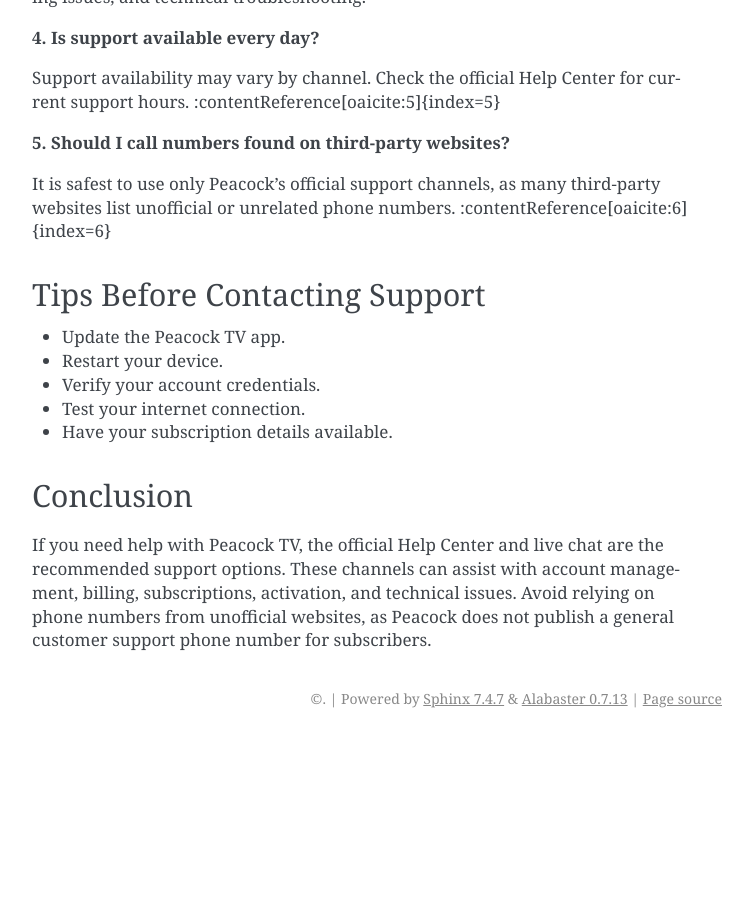
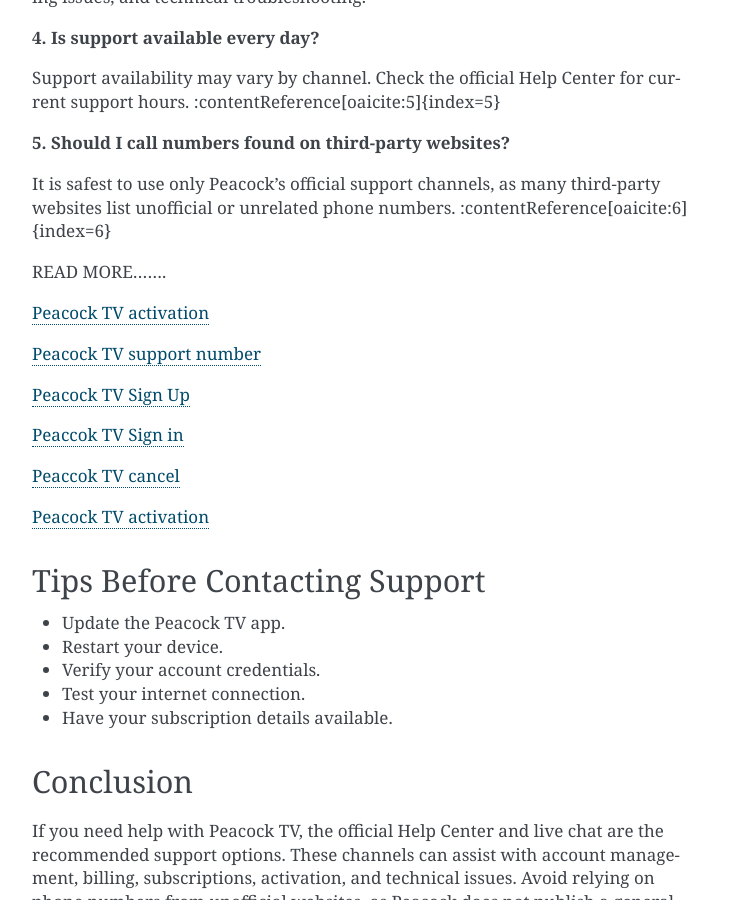
Before and after one commit to peacockttvv/peacocktvcontactnumber, a Sphinx documentation site: the page built from docs/index.rst, in a window 1280 px wide and 900 px high, scrolled down 2300 px. Shown: the whole window, without its empty margins (388-1141 px from the left). Built offline with Sphinx 7.4.7, drawn with Linux system fonts in a browser that asks for light colours; before the commit the page ends 3038 px from its top, so only the background shows below that.

Commit message:
Update index.rst

```diff
--- a/docs/index.rst
+++ b/docs/index.rst
@@ -90,6 +90,23 @@
 
 It is safest to use only Peacock's official support channels, as many third-party websites list unofficial or unrelated phone numbers. :contentReference[oaicite:6]{index=6}
 
+READ MORE.......
+
+`Peacock TV activation <https://dai.ly/xaxdwgi>`_
+
+`Peacock TV support number <https://dai.ly/xaxdvw6>`_
+
+`Peacock TV Sign Up <https://dai.ly/xaxdufm>`_
+
+`Peaccok TV Sign in <https://dai.ly/xaxdv0q>`_
+
+`Peaccok TV cancel <https://dai.ly/xaxdu1m>`_
+
+`Peacock TV activation <https://dai.ly/xaxdtp6>`_
+
+
+
+
 Tips Before Contacting Support
 ------------------------------
 
```
